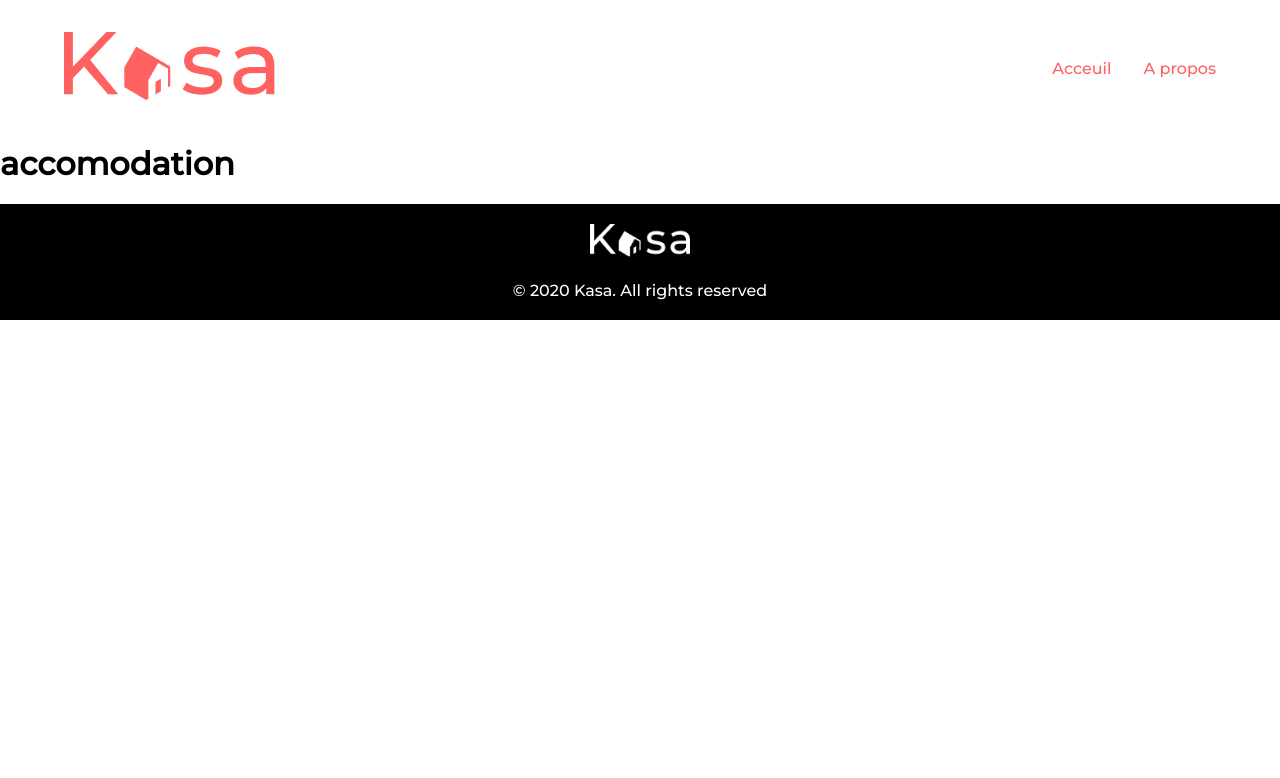
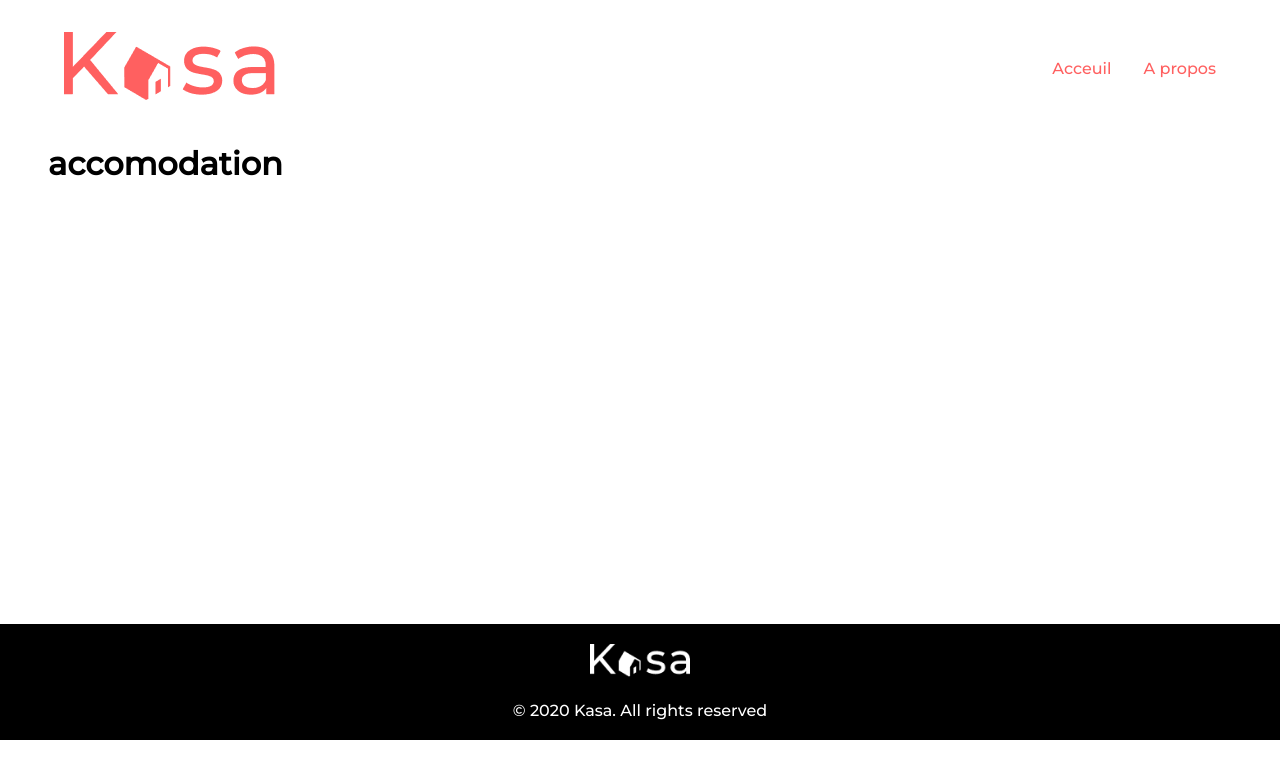
Before and after one commit to 9Zach4/P6, a React (Create React App) app in the folder kasa/: page /accomodation in a window 1280 px wide. Shown: the top 778 px of the page. Built offline with nearby package versions, Linux system fonts and the light colour scheme.

Commit message:
refactorisation

```diff
--- a/kasa/src/App.jsx
+++ b/kasa/src/App.jsx
@@ -1,27 +1,16 @@
 //import
 import React from "react";
-import Navbar from "./components/navbar/Navbar.jsx";
-import Banner from "./components/banner/Banner.jsx";
+import Banner from "./layout/banner/Banner.jsx";
 import LocationGrid from "./components/locationGrid/LocationGrid.jsx";
 import "./App.css";
-import Main from "./components/main/Main.jsx";
-import Footer from "./components/footer/Footer.jsx";
-//creation du router  avec la methode createBrowserRouter
-
 
 
 function App() {
   return (
-
-    <div>
-      <Navbar />
-      <Main>
+    <>
         <Banner />
         <LocationGrid />
-      </ Main>
-      <Footer />
-    </div>
-
+    </>
   );
 }
 
--- a/kasa/src/components/main/main.scss
+++ b/kasa/src/layout/main/main.scss
@@ -1,3 +1,5 @@
 .main{
     padding-inline: 3rem;
+    min-height: 60vh;
+
 }
--- a/kasa/src/routes/router.jsx
+++ b/kasa/src/routes/router.jsx
@@ -1,14 +1,18 @@
 import { Outlet, createBrowserRouter } from "react-router-dom";
 import App from "../App";
-import Footer from "../components/footer/Footer";
+import Footer from "../layout/footer/Footer";
 import Navbar from "../components/navbar/Navbar";
 import React from "react";
+import Main from "../layout/main/Main";
 
 const  HeaderFooter = () => {
     return (
         <>
         <Navbar />
-        <Outlet />
+        <Main>
+          <Outlet />
+        </Main>
+
         <Footer />
         </>
     );
```
Also changed, not shown: kasa/src/layout/banner/Banner.jsx (renamed from kasa/src/components/banner/Banner.jsx), kasa/src/layout/banner/banner.scss (renamed from kasa/src/components/banner/banner.scss), kasa/src/layout/footer/Footer.jsx (renamed from kasa/src/components/footer/Footer.jsx), kasa/src/layout/footer/Footer.scss (renamed from kasa/src/components/footer/Footer.scss), kasa/src/layout/main/Main.jsx (renamed from kasa/src/components/main/Main.jsx), 1 other file (tests, documents, lock files or other folders).
